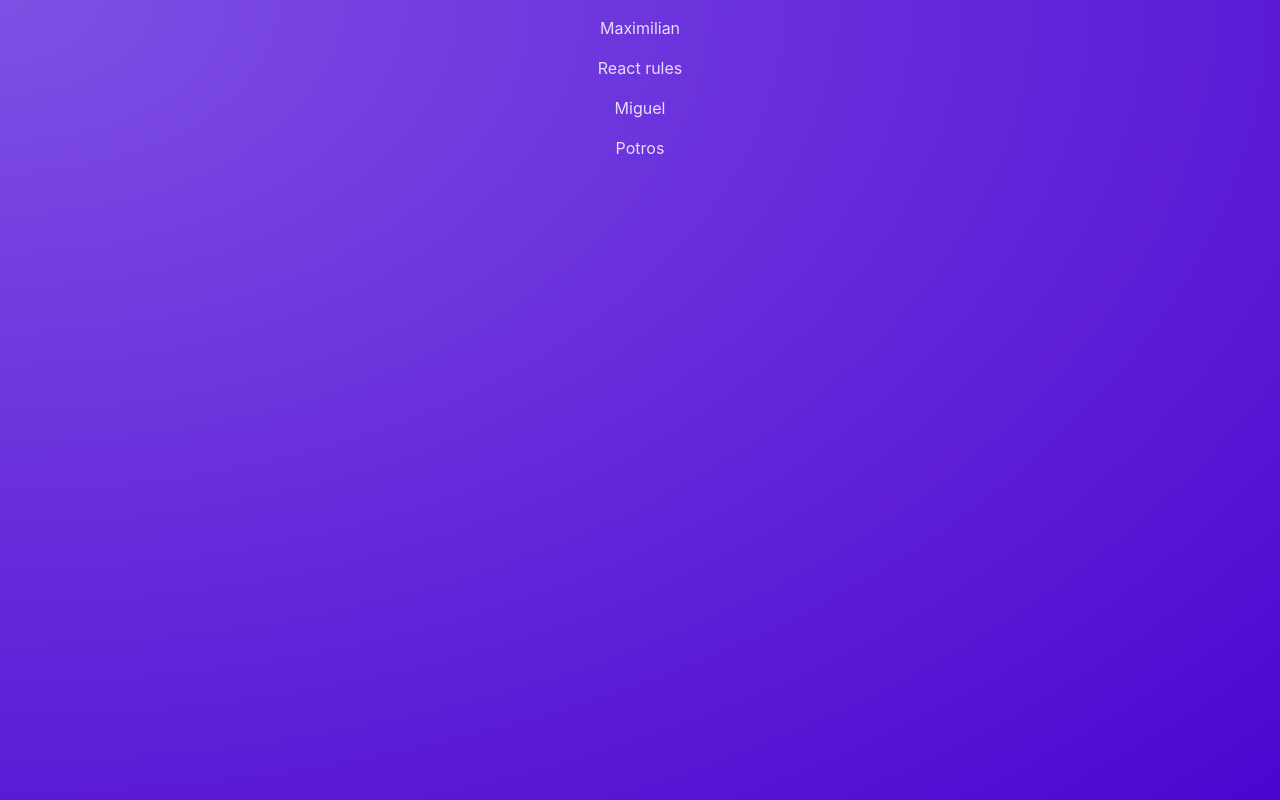
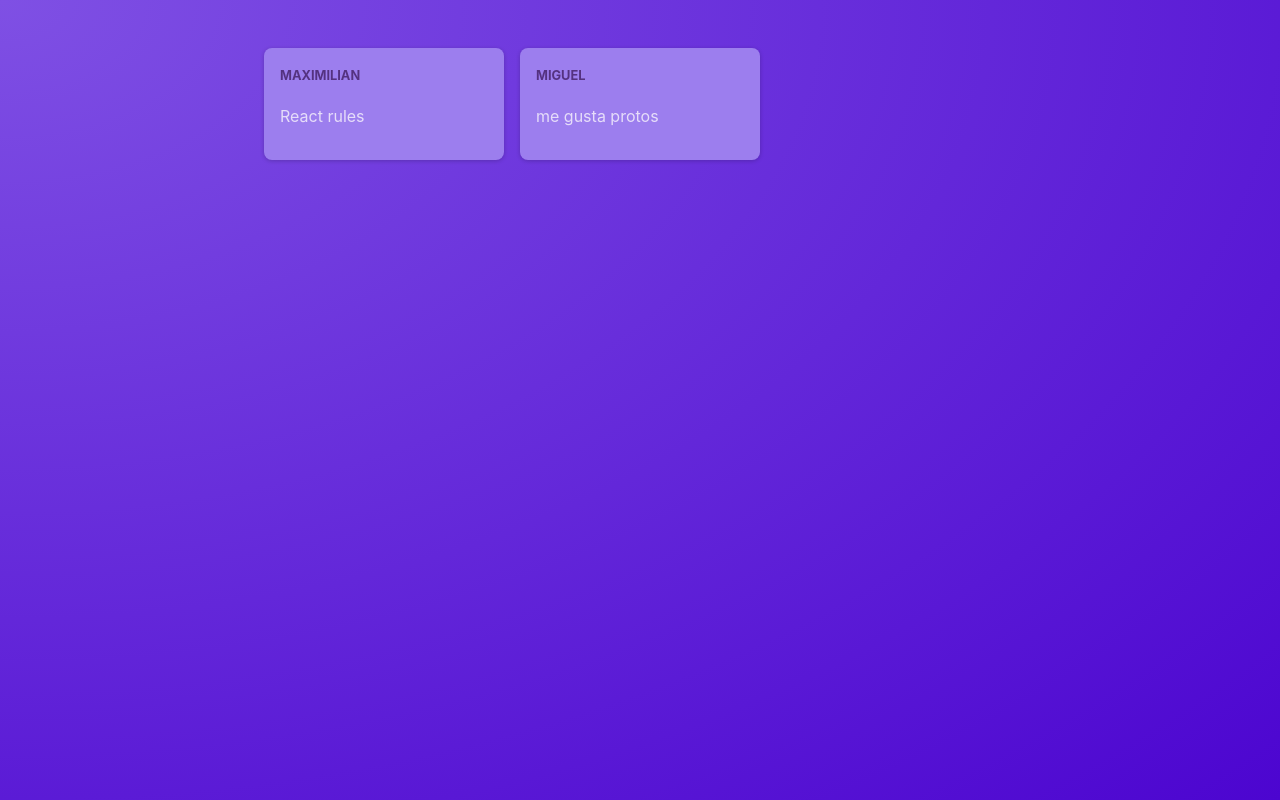
Before and after one commit to migekun/react-starting-project, a React (Vite) app: page / in a window 1280 px wide. Built offline with nearby package versions, Linux system fonts and the light colour scheme.

Commit message:
Add post list

```diff
--- a/src/App.jsx
+++ b/src/App.jsx
@@ -1,11 +1,11 @@
-import Post from './components/Post';
+import PostList from './components/PostList';
+import Post from './components/PostList';
 
 function App() {
   return (
     <main>
-      <Post author="Maximilian"  body="React rules"/>
-      <Post author="Miguel"  body="Potros"/>
-      </main>
+      <PostList />
+    </main>
   )
 }
 
--- a/src/components/Post.jsx
+++ b/src/components/Post.jsx
@@ -1,9 +1,10 @@
+import classes from './Post.module.css';
 
 function Post(props) {
     return (
-        <div>
-            <p>{props.author}</p>
-            <p>{props.body}</p>
+        <div className={classes.post}>
+            <p className={classes.author}>{props.author}</p>
+            <p className={classes.body}>{props.body}</p>
         </div>
     );
 };
--- /dev/null
+++ b/src/components/Post.module.css
@@ -0,0 +1,35 @@
+.post {
+    margin: 1rem 0;
+    padding: 1rem;
+    background-color: #9c7eee;
+    border-radius: 8px;
+    box-shadow: 0 1px 4px rgba(0, 0, 0, 0.2);
+    animation: animate-in 1s ease-out forwards;
+  }
+
+  .author {
+    font-size: 0.8rem;
+    font-weight: bold;
+    color: #543280;
+    margin: 0;
+    text-transform: uppercase;
+  }
+
+  .text {
+    white-space: pre-wrap;
+    font-size: 1.25rem;
+    margin: 0.25rem 0 0 0;
+    color: #593884;
+    font-style: italic;
+  }
+
+  @keyframes animate-in {
+    from {
+      opacity: 0;
+      transform: translateY(1rem);
+    }
+    to {
+      opacity: 1;
+      transform: translateY(0);
+    }
+  }
--- /dev/null
+++ b/src/components/PostList.jsx
@@ -0,0 +1,12 @@
+import Post from './Post';
+import classes from './PostsList.module.css';
+
+function PostList() {
+    return (
+        <ul className={classes.posts}>
+            <Post author="Maximilian" body="React rules" />
+            <Post author="Miguel" body="me gusta protos" />
+        </ul>
+    )
+}
+export default PostList;
--- /dev/null
+++ b/src/components/PostsList.module.css
@@ -0,0 +1,10 @@
+.posts {
+    list-style: none;
+    max-width: 50rem;
+    margin: 1rem auto;
+    padding: 1rem 0;
+    display: grid;
+    gap: 1rem;
+    grid-template-columns: repeat(3, 30%);
+    justify-content: center;
+  }
--- a/src/index.css
+++ b/src/index.css
@@ -18,6 +18,5 @@
 
 body {
   margin: 0;
-  text-align: center;
   color: #e6ddf9;
 }
```
